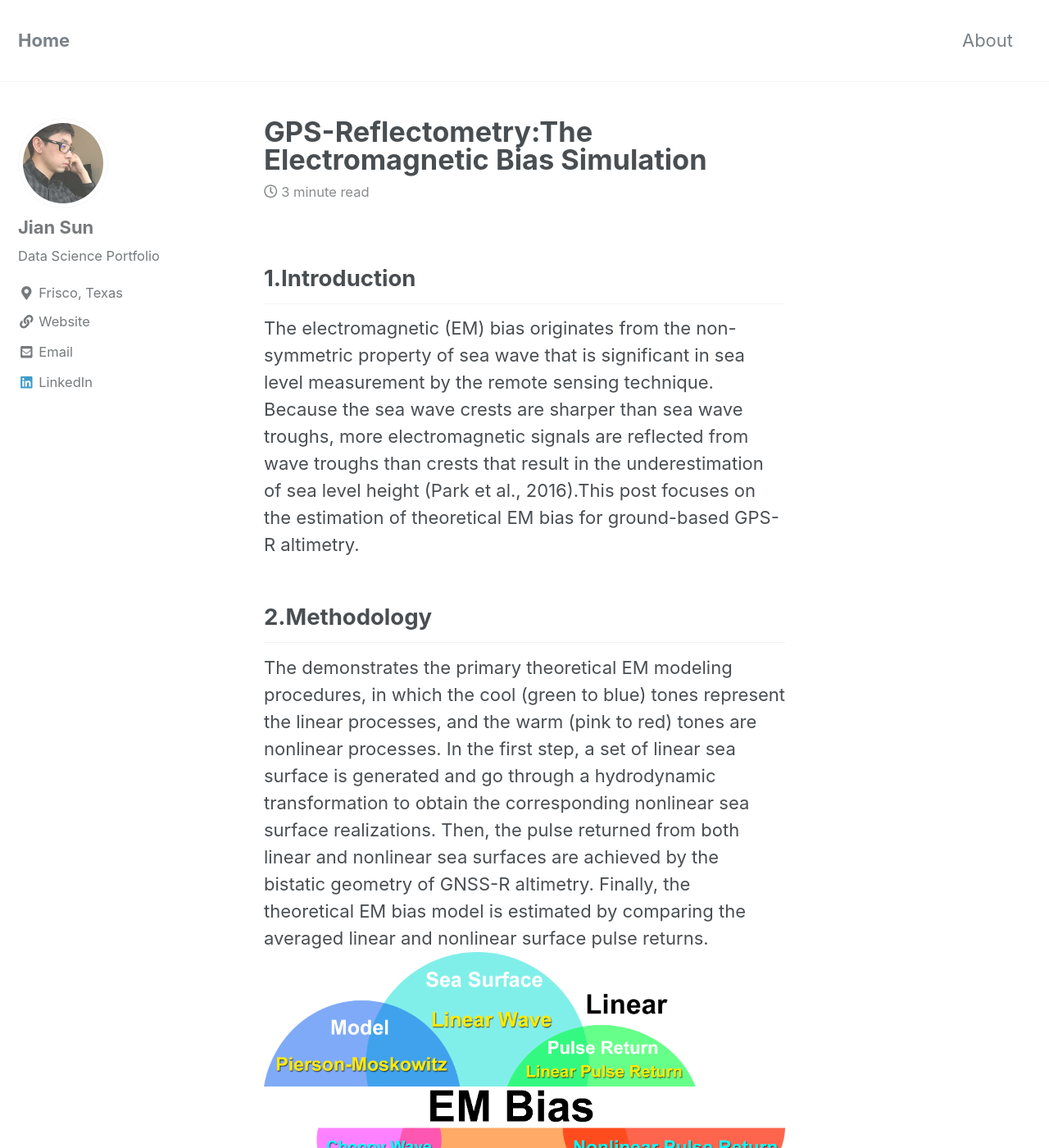
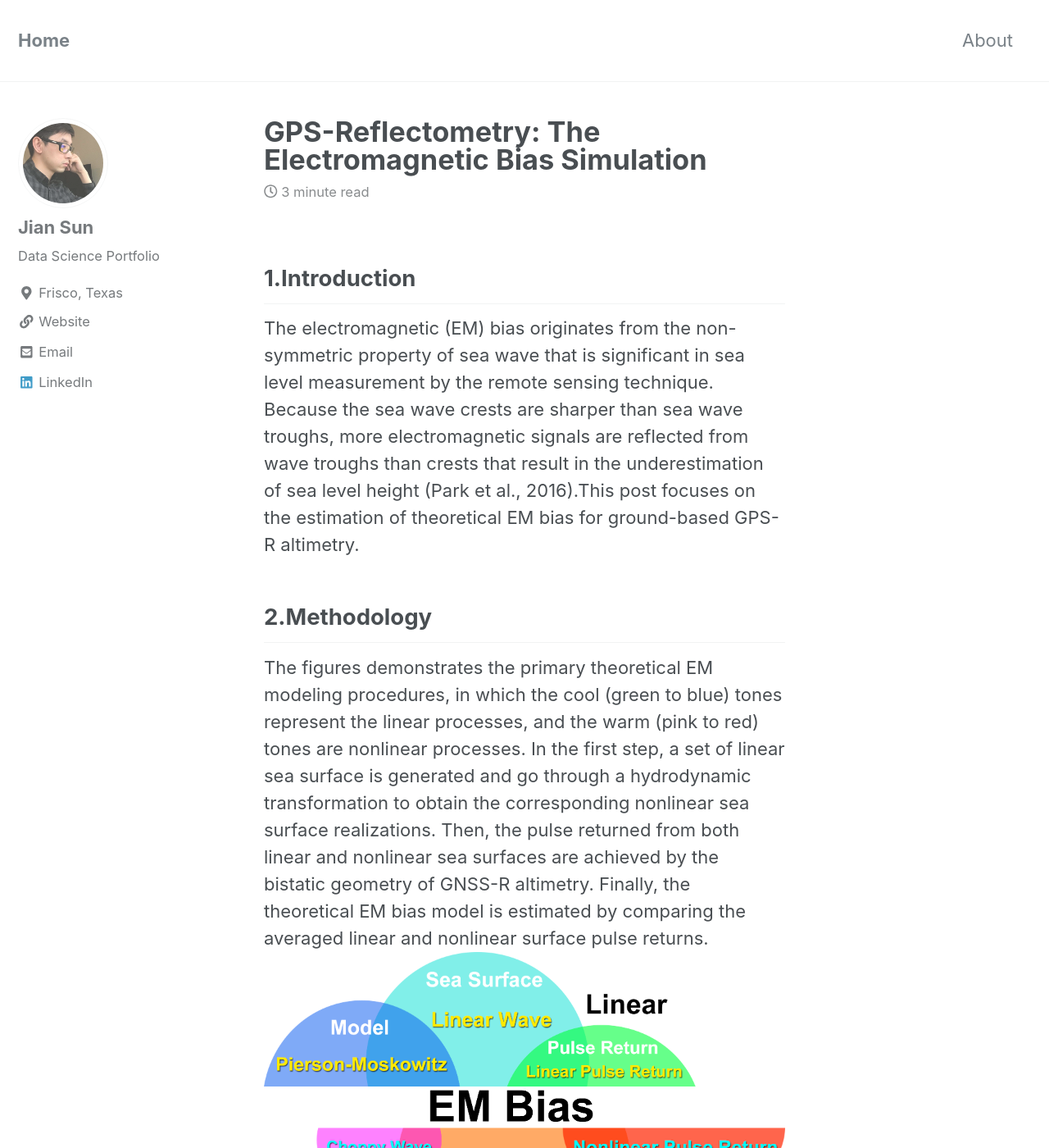
Before and after one commit to jianv/jianv.github.io, a Jekyll site: the page built from _posts/2015-03-21-EMB-Simulations.md, in a window 1280 px wide and 1400 px high. Shown: the whole window at 82% size. Built offline with Jekyll 4.4.1, drawn with Linux system fonts in a browser that asks for light colours; nearby versions of some CDN libraries; some of the changed text lies outside the part shown.

Commit message:
Update 2015-03-21-EMB-Simulations.md

```diff
--- a/_posts/2015-03-21-EMB-Simulations.md
+++ b/_posts/2015-03-21-EMB-Simulations.md
@@ -1,5 +1,5 @@
 ---
-title: "GPS-Reflectometry:The Electromagnetic Bias Simulation"
+title: "GPS-Reflectometry: The Electromagnetic Bias Simulation"
 date: 2015-03-21
 excerpt: "The electromagnetic (EM) bias originates from the non-symmetric property of sea wave due to the sea wave crests are sharper than sea wave troughs. This post focuses on the estimation of theoretical EM bias for ground-based GPS-R altimetry."
 mathjax: "true"
@@ -9,7 +9,7 @@ mathjax: "true"
   The electromagnetic (EM) bias originates from the non-symmetric property of sea wave that is significant in sea level measurement by the remote sensing technique. Because the sea wave crests are sharper than sea wave troughs, more electromagnetic signals are reflected from wave troughs than crests that result in the underestimation of sea level height (Park et al., 2016).This post focuses on the estimation of theoretical EM bias for ground-based GPS-R altimetry.
 
 ## 2.Methodology
-  The demonstrates the primary theoretical EM modeling procedures, in which the cool (green to blue) tones represent the linear processes, and the warm (pink to red) tones are nonlinear processes. In the first step, a set of linear sea surface is generated and go through a hydrodynamic transformation to obtain the corresponding nonlinear sea surface realizations. Then, the pulse returned from both linear and nonlinear sea surfaces are achieved by the bistatic geometry of GNSS-R altimetry. Finally, the theoretical EM bias model is estimated by comparing the averaged linear and nonlinear surface pulse returns.
+  The figures demonstrates the primary theoretical EM modeling procedures, in which the cool (green to blue) tones represent the linear processes, and the warm (pink to red) tones are nonlinear processes. In the first step, a set of linear sea surface is generated and go through a hydrodynamic transformation to obtain the corresponding nonlinear sea surface realizations. Then, the pulse returned from both linear and nonlinear sea surfaces are achieved by the bistatic geometry of GNSS-R altimetry. Finally, the theoretical EM bias model is estimated by comparing the averaged linear and nonlinear surface pulse returns.
 <img src="{{ site.url }}{{ site.baseurl }}/images/gpsr_emb_simulation/2_1.png" alt="linearly separable data">
 
 ## 3.Sea Surface Modeling
@@ -24,7 +24,7 @@ mathjax: "true"
 
 ## 4.Pulse Return
   The figure illustrates the geometry of the bistatic configuration in which a GNSS-R transmitter illuminates a sea surface facet.
-  <img src="{{ site.url }}{{ site.baseurl }}/images/gpsr_emb_simulation/4_1.png" alt="linearly separable data".
+  <img src="{{ site.url }}{{ site.baseurl }}/images/gpsr_emb_simulation/4_1.png" alt="linearly separable data">
   With the generated sea surface model, the pulse returns of the GPS receiver in the time domain are expressed by Park et al. (2016).
 
 ## 5.Results
```
